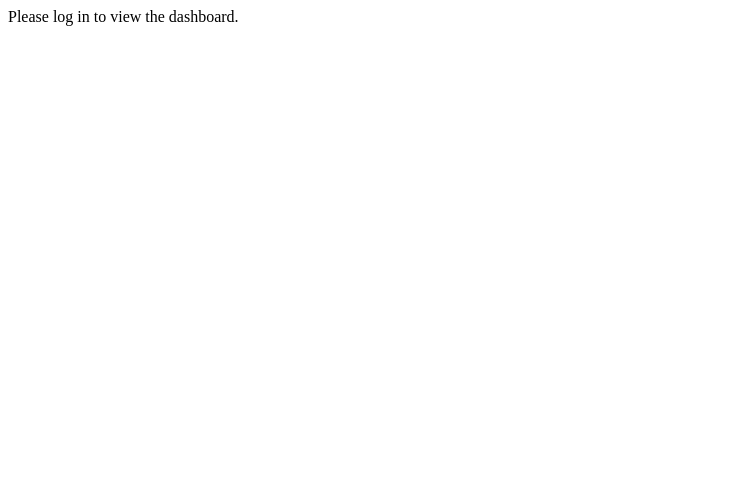
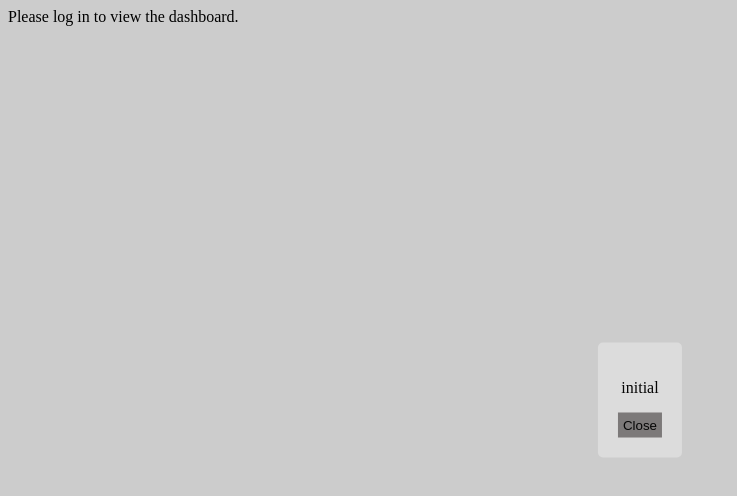
Before and after one commit to YasinduR/pos-app, a React (Create React App) app: page /customers in a window 1280 px wide. Shown: the top 496 px of the page, without its empty margins (0-737 px from the left). Built offline with nearby package versions, Linux system fonts and the light colour scheme; no server answers.

Commit message:
Introduced Alert Box // Dialog Box Updates

```diff
--- a/src/App.js
+++ b/src/App.js
@@ -1,8 +1,8 @@
 import React from 'react';
 import { useRoutes } from 'react-router-dom';
 import { Routes, Route } from 'react-router-dom';
-import AdminLogin from './components/AdminLogin/AdminLogin'
-import Dashboard from './components/Dashboard/Dashboard'
+import AdminLogin from './components/AdminLogin/AdminLogin';
+import Dashboard from './components/Dashboard/Dashboard';
 import Customers from './components/Customers/Customers';
 import Products from './components/Products/Products';
 import ProtectedRoute from './components/ProtectedRoute/ProtectedRoute';
--- /dev/null
+++ b/src/components/AlertBox/AlertBox.js
@@ -0,0 +1,23 @@
+import React from 'react';
+import '../../styles/Alert.css'; // Add styles here
+import { useAlert } from '../../context/AlertContext';
+
+const AlertBox = () => {
+  const { alert, hideAlert } = useAlert();
+
+
+if (!alert.isVisible) return null;
+
+  return (
+    <div>
+    {/* Backdrop to disable the underlying layer */}
+    <div className="alert-backdrop" onClick={hideAlert}></div>
+    <div className={`alert-box ${alert.type}`}>
+      <p>{alert.message}</p>
+      <button onClick={hideAlert}>Close</button>
+    </div>
+    </div>
+  );
+};
+
+export default AlertBox;
--- a/src/components/Customers/DialogBox.js
+++ b/src/components/Customers/DialogBox.js
@@ -1,9 +1,11 @@
 // Create/Update Customer
 import '../../styles/DialogBox.css'
 import React, { useState,useEffect } from 'react';
-
+import { useAlert } from '../../context/AlertContext';
 
 function DialogBox({ isOpen, onClose, onSave, initialCustomer, isNewCustomer }) {
+
+    const { showAlert } = useAlert();
 
     const [customer, setCustomer] = useState({
       firstname: '',
@@ -67,7 +69,8 @@ function DialogBox({ isOpen, onClose, onSave, initialCustomer, isNewCustomer })
         onSave(customer);
         onClose();
       } else {
-        alert('Please fix the errors before submitting.');
+        showAlert('Please fix the errors before submitting.', 'ok');
+       // alert('Please fix the errors before submitting.');
       }
     };
 
--- /dev/null
+++ b/src/context/AlertContext.js
@@ -0,0 +1,27 @@
+import React, { createContext, useState, useContext } from 'react';
+
+// Create the context
+const AlertContext = createContext();
+
+// Context provider component
+export const AlertProvider = ({ children }) => {
+  const [alert, setAlert] = useState({ isVisible: true, message: 'initial', type: 'info' });
+
+  const showAlert = (message, type = 'info') => {
+    console.log(message);
+    setAlert({ isVisible: true, message, type });
+  };
+
+  const hideAlert = () => {
+    setAlert({ isVisible: false, message: '', type: 'info' });
+  };
+
+  return (
+    <AlertContext.Provider value={{ alert, showAlert, hideAlert }}>
+      {children}
+    </AlertContext.Provider>
+  );
+};
+
+// Hook to use alert context
+export const useAlert = () => useContext(AlertContext);
--- a/src/index.js
+++ b/src/index.js
@@ -5,6 +5,8 @@ import { BrowserRouter } from 'react-router-dom';
 import './styles/table.css'; // Import table.css globally
 import App from './App';
 import { AdminProvider } from './context/AdminContext';
+import { AlertProvider } from './context/AlertContext';
+import AlertBox from './components/AlertBox/AlertBox'
 
 // Ensure the entire App is wrapped inside BrowserRouter
 const root = ReactDOM.createRoot(document.getElementById('root'));
@@ -12,7 +14,10 @@ root.render(
   <React.StrictMode>
     <BrowserRouter>
     <AdminProvider>
-      <App />
+    <AlertProvider>
+    <AlertBox />
+        <App />
+    </AlertProvider>
     </AdminProvider>
     </BrowserRouter>
   </React.StrictMode>
--- /dev/null
+++ b/src/styles/Alert.css
@@ -0,0 +1,31 @@
+
+.alert-backdrop {
+  position: fixed;
+  top: 0;
+  left: 0;
+  width: 100%;
+  height: 100%;
+  background: rgba(0, 0, 0, 0.2);
+  z-index: 9998;
+}
+
+.alert-box {
+  position: fixed;         /* Fix it to the screen */
+  top: 50%;                 /* Position it in the middle vertically */
+  left: 50%;                /* Position it in the middle horizontally */
+  transform: translate(-50%, -50%); /* Offset it by 50% of its own width and height */
+  z-index: 9999;            /* Ensure it appears above other elements */
+  padding: 20px;
+  border-radius: 5px;
+  background-color: rgb(220, 220, 220);    /* Default background color */
+  color: rgb(6, 6, 6);
+  text-align: center;       /* Center the text */
+}
+
+.alert-box button {
+  background-color: rgb(124, 121, 121);
+  border: none;
+  color: rgb(6, 6, 6);
+  cursor: pointer;
+  padding: 5px;
+}
--- a/src/styles/DialogBox.css
+++ b/src/styles/DialogBox.css
@@ -41,21 +41,27 @@
   }
 
   .dialog-box input[type="text"],
-  .dialog-box input[type="email"] {
+  .dialog-box input[type="email"],
+  .dialog-box input[type="password"]{
     width: 100%;
     padding: 10px;
-    margin-bottom: 15px;
+    margin-bottom: 1px;
     border: 1px solid #ccc;
     border-radius: 4px;
     font-size: 1em;
   }
 
   .dialog-box input[type="text"]:focus,
-  .dialog-box input[type="email"]:focus {
+  .dialog-box input[type="email"]:focus,
+  .dialog-box input[type="password"]:focus {
     border-color: #007bff;
     outline: none;
   }
 
+  .dialog-box small{
+    font-size: 0.8em;
+    color: red;
+  }
   /* Button styling */
   .dialog-actions {
     display: flex;
@@ -100,22 +106,3 @@
       transform: translateY(0);
     }
   }
-
-  input {
-    font-size: 16px;
-    padding: 10px;
-    border: 1px solid #ccc;
-    border-radius: 4px;
-    width: 100%;
-    box-sizing: border-box;
-  }
-
-  input[type="password"] {
-    /* Ensures consistency */
-    font-size: 16px;
-    padding: 10px;
-    border: 1px solid #ccc;
-    border-radius: 4px;
-    width: 100%;
-    box-sizing: border-box;
-  }
```
